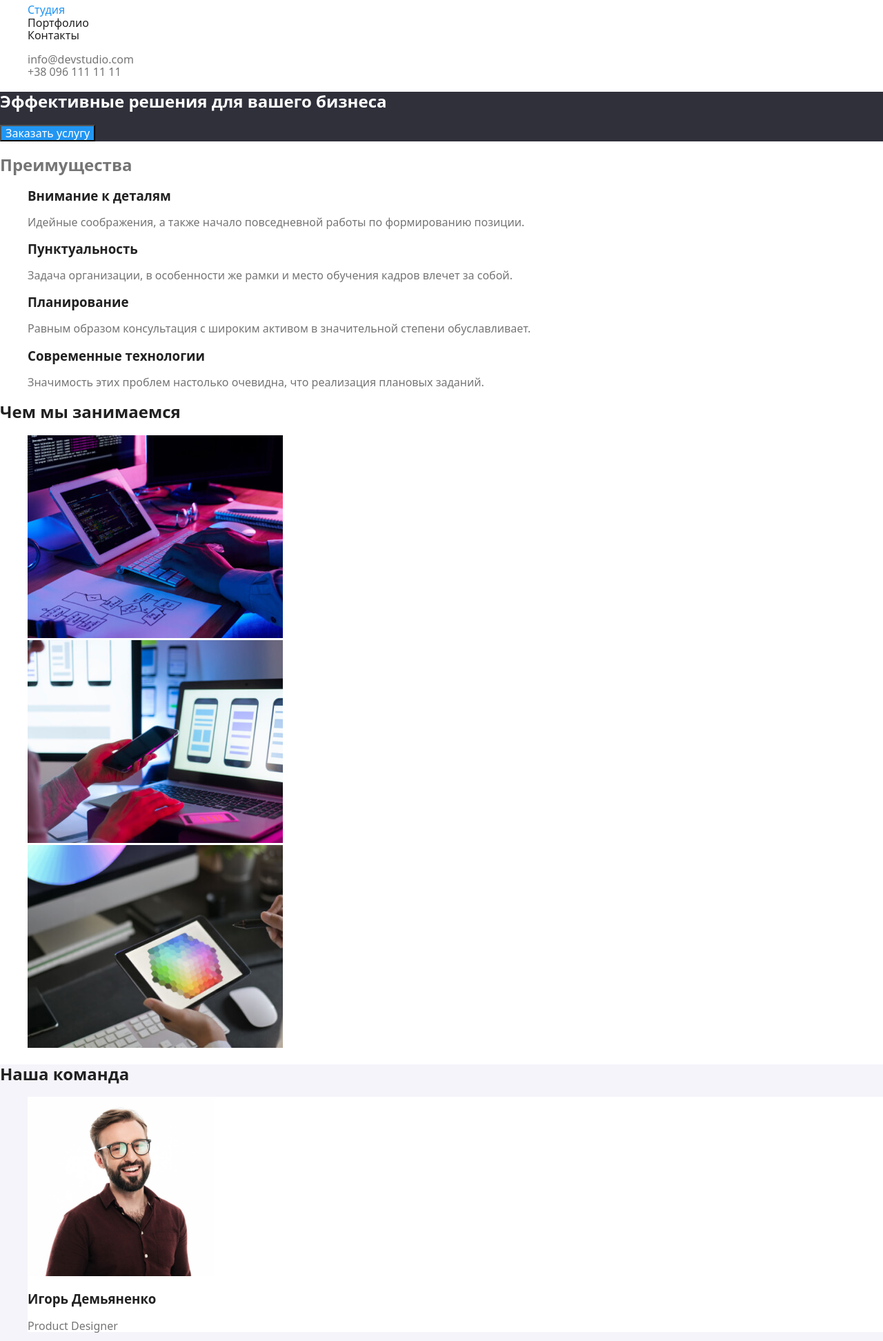
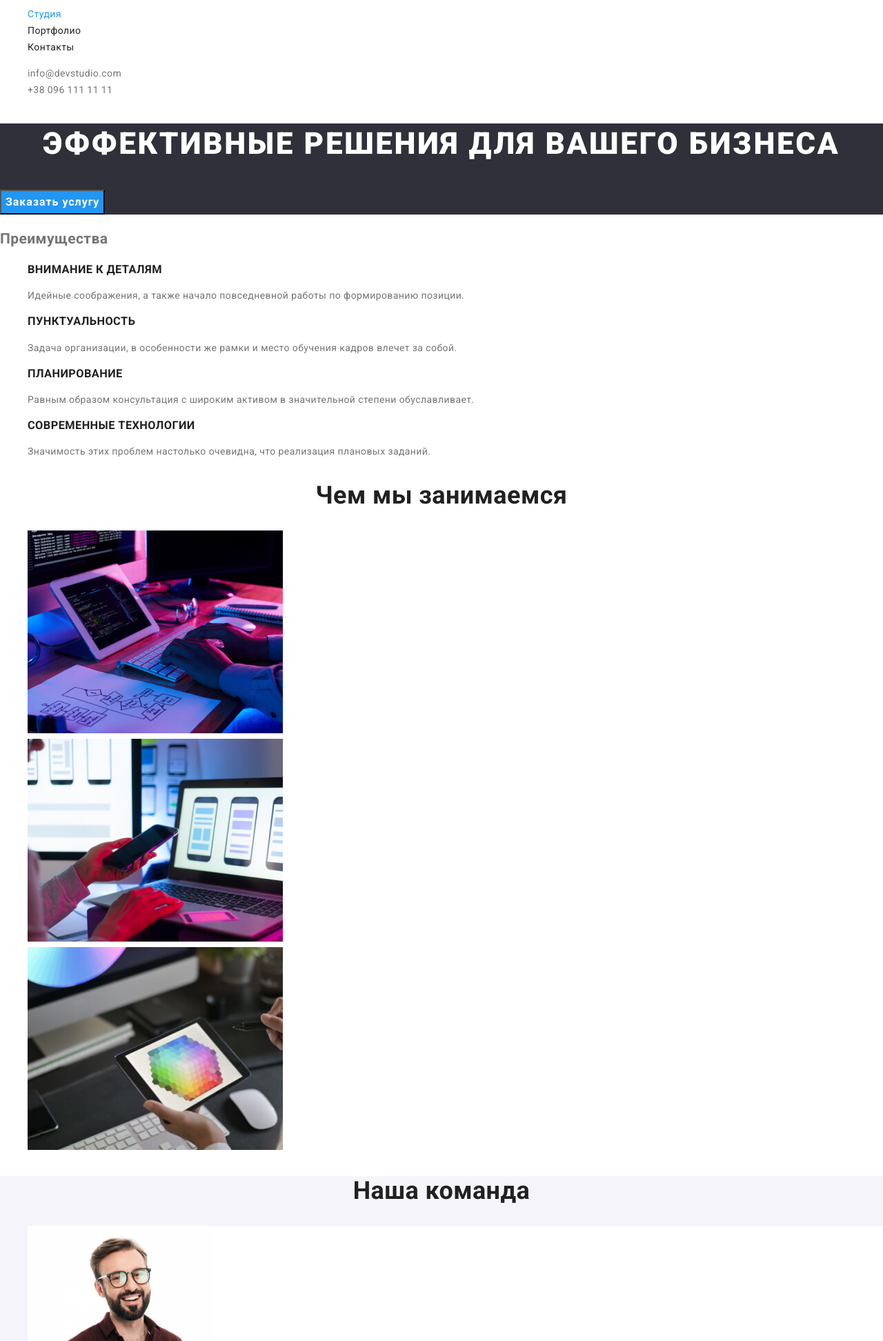
Before and after one commit to Tanulka/goit-markup-hw-02, a plain HTML site: page index.html in a window 1280 px wide. Shown: the part 29-1973 px from the top of the page at 69% size. Drawn offline with nearby package versions, Linux system fonts and the light colour scheme.

Commit message:
index-css-portfolio
1я страница стилизирована.
2я размечена

```diff
--- a/css/styles.css
+++ b/css/styles.css
@@ -17,10 +17,18 @@
   --primary-text-color: #757575;
   --accent-color: #2196f3;
   --title-text-color: #212121;
+  --primary-white-color: #ffffff;
+  --secondary-bg-color: #2f303a;
+  --grey-bg-color: #f5f4fa;
+  --main-font-family: 'Roboto', sans-serif;
 }
 body {
-  background-color: #ffffff;
+  background-color: var(--primary-white-color);
   color: var(--primary-text-color);
+  font-family: var(--main-font-family);
+  font-size: 14px;
+  line-height: 1.71;
+  letter-spacing: 0.03em;
 }
 .list {
   list-style: none;
@@ -32,6 +40,7 @@ body {
 /* навигация сайта */
 .logo {
   color: #2196f3;
+  font-family: 'Raleway', sans-serif;
 }
 
 .logo .logo-header-word {
@@ -43,7 +52,7 @@ body {
   color: var(--accent-color);
 }
 .site-nav .link {
-  color: #212121;
+  color: var(--title-text-color);
 }
 .site-nav .link:hover,
 .site-nav .link:focus {
@@ -61,44 +70,70 @@ body {
 }
 /* Герой */
 .hero {
-  background-color: #2f303a;
+  background-color: var(--secondary-bg-color);
+}
+.hero-text {
+  text-align: center;
+  letter-spacing: 0.06em;
+  color: var(--primary-white-color);
 }
 .hero .hero-title {
-  color: #ffffff;
+  font-family: var(--main-font-family);
+  font-weight: 900;
+  font-size: 44px;
+  line-height: 1.36;
+  text-transform: uppercase;
 }
 .hero .hero-button {
+  font-weight: bold;
+  font-size: 16px;
+  line-height: 1.87;
+  display: flex;
+  align-items: center;
   background-color: var(--accent-color);
-  color: #ffffff;
 }
 /* Преимущества */
 .advantage .advantage-title {
+  line-height: 1.14;
+  text-transform: uppercase;
   color: var(--title-text-color);
 }
-/* Примеры работ */
+/* Примеры работ и команда h2 */
 .section .section-title {
+  font-size: 36px;
+  line-height: 1.17;
+  text-align: center;
   color: var(--title-text-color);
 }
 /* Команда */
 .command {
-  background-color: #f5f4fa;
+  background-color: var(--grey-bg-color);
 }
 .list .list-card {
-  background-color: #ffffff;
+  background-color: var(--primary-white-color);
 }
 .list .list-caption {
   color: var(--title-text-color);
 }
+.list-card .card-info {
+  font-size: 16px;
+  line-height: 1.19;
+}
+
 /* Подвал */
 .footer {
-  background-color: #2f303a;
+  background-color: var(--secondary-bg-color);
 }
 .logo-footer-word {
   color: #ffffff;
+}
+.address {
+  font-style: inherit;
 }
 .list .list-link {
   color: rgba(100%, 100%, 100%, 60%);
 }
 .list .list-link:hover,
 .list-focus {
-  color: #ffffff;
+  color: var(--primary-white-color);
 }
--- a/index.html
+++ b/index.html
@@ -6,6 +6,10 @@
     <meta name="viewport" content="width=device-width, initial-scale=1.0" />
     <title>WebStudio</title>
     <link rel="preconnect" href="https://fonts.gstatic.com" />
+    <link
+      href="https://fonts.googleapis.com/css2?family=Raleway:wght@700&family=Roboto:wght@400;500;700;900&display=swap"
+      rel="stylesheet"
+    />
     <link
       rel="stylesheet"
       href="https://cdnjs.cloudflare.com/ajax/libs/modern-normalize/1.0.0/modern-normalize.min.css"
@@ -41,8 +45,12 @@
     <main>
       <!-- Герой -->
       <section class="hero">
-        <h1 class="hero-title">Эффективные решения для вашего бизнеса</h1>
-        <button type="button" class="hero-button">Заказать услугу</button>
+        <h1 class="hero-title hero-text">
+          Эффективные решения для вашего бизнеса
+        </h1>
+        <button type="button" class="hero-button hero-text">
+          Заказать услугу
+        </button>
       </section>
       <!-- Преимущества -->
       <section class="section">
@@ -119,8 +127,8 @@
               width="270"
               height="260"
             />
-            <h3 class="list-caption">Игорь Демьяненко</h3>
-            <p>Product Designer</p>
+            <h3 class="list-caption card-info">Игорь Демьяненко</h3>
+            <p class="list-text card-info">Product Designer</p>
           </li>
           <li class="list-card">
             <img
@@ -129,8 +137,8 @@
               width="270"
               height="260"
             />
-            <h3 class="list-caption">Ольга Репина</h3>
-            <p>Frontend Developer</p>
+            <h3 class="list-caption card-info">Ольга Репина</h3>
+            <p class="list-text card-info">Frontend Developer</p>
           </li>
           <li class="list-card">
             <img
@@ -139,8 +147,8 @@
               width="270"
               height="260"
             />
-            <h3 class="list-caption">Николай Тарасов</h3>
-            <p>Marketing</p>
+            <h3 class="list-caption card-info">Николай Тарасов</h3>
+            <p class="list-text card-info">Marketing</p>
           </li>
           <li class="list-card">
             <img
@@ -149,8 +157,8 @@
               width="270"
               height="260"
             />
-            <h3 class="list-caption">Михаил Ермаков</h3>
-            <p>UI Designer</p>
+            <h3 class="list-caption card-info">Михаил Ермаков</h3>
+            <p class="list-text card-info">UI Designer</p>
           </li>
         </ul>
       </section>
@@ -160,7 +168,7 @@
       <a href="/" class="logo link"
         >Web<span class="logo-footer-word">Studio</span></a
       >
-      <address>
+      <address class="address">
         <ul class="list">
           <li>
             <a href="" class="list-link link"
```
Also changed, not shown: portfolio.html (+42 -30 lines).
